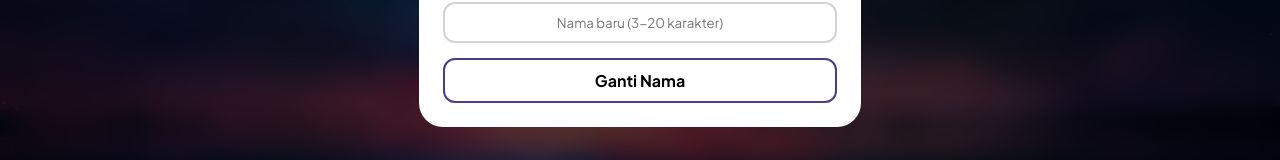
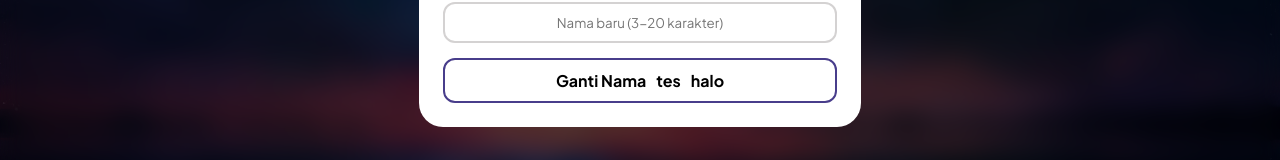
Before and after one commit to JavierAMPJ/banner-pmw2023, a Next.js app: page / in a window 1280 px wide. Shown: the part 464-624 px from the top of the page. Built offline with nearby package versions, Linux system fonts and the light colour scheme.

Commit message:
adding test text

```diff
--- a/src/app/page.js
+++ b/src/app/page.js
@@ -79,6 +79,8 @@ export default function Home() {
             )}  */}
           <div className='cta-button' onClick={handlerUbahNama}>
             <p>Ganti Nama</p>
+            <p>tes</p>
+            <p>halo</p>
           </div>
         </div>
       </div>
```
